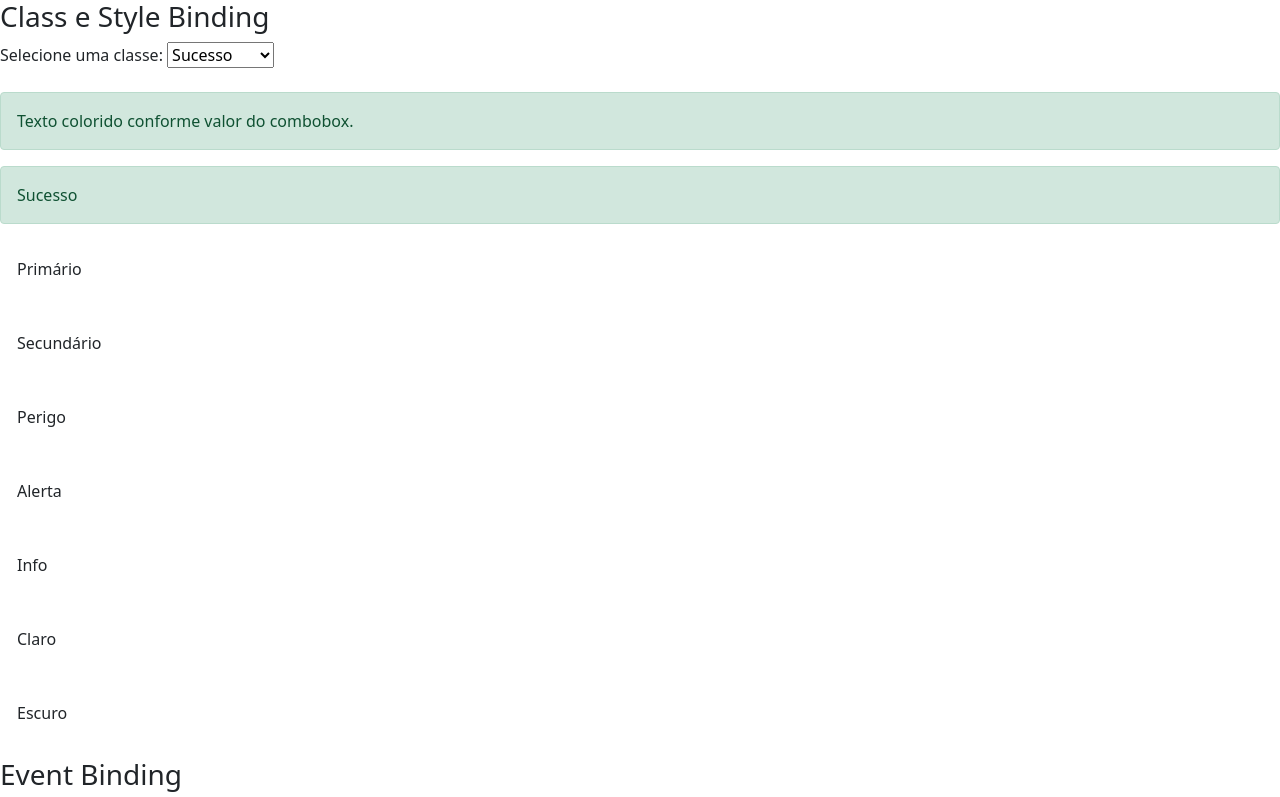
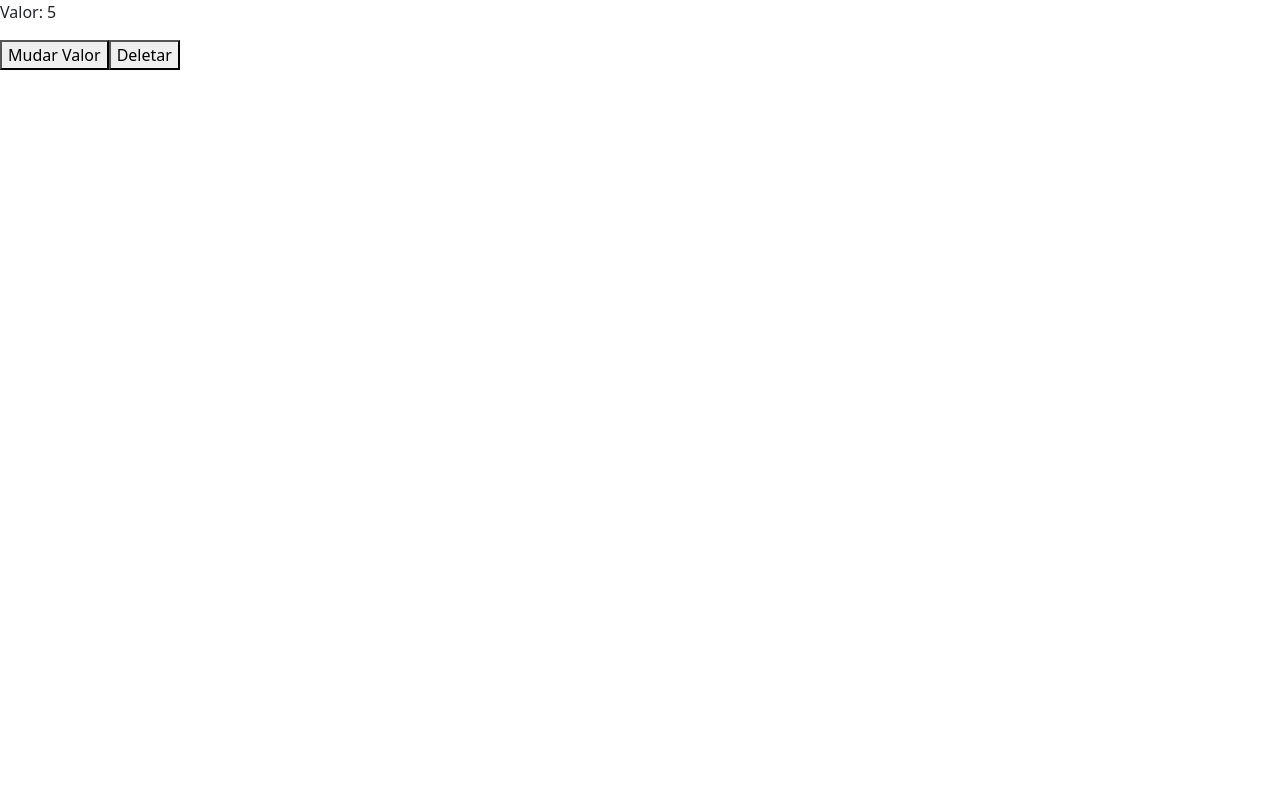
Before and after one commit to pedrovic7997/data-binding, an Angular app: page / in a window 1280 px wide. Shown: the top 797 px of the page. Built offline with nearby package versions, Linux system fonts and the light colour scheme.

Commit message:
Observando ciclo de vida de Components com eventos

```diff
--- a/src/app/app.component.html
+++ b/src/app/app.component.html
@@ -1 +1,4 @@
-<app-data-binding></app-data-binding>
+<app-ciclo [valorInicial]="valor" *ngIf="!deletarCiclo" ></app-ciclo>
+<button (click)="mudarValor()">Mudar Valor</button>
+<button (click)="destruirCiclo()">Deletar</button>
+<!-- <app-data-binding></app-data-binding> -->
--- a/src/app/app.component.ts
+++ b/src/app/app.component.ts
@@ -7,4 +7,17 @@
 })
 export class AppComponent {
   title = 'data-binding';
+
+  valor: number = 5;
+
+  deletarCiclo: boolean = false;
+
+  mudarValor(){
+    this.valor++;
+  }
+
+  destruirCiclo(){
+    this.deletarCiclo = true;
+  }
+
 }
--- a/src/app/app.module.ts
+++ b/src/app/app.module.ts
@@ -8,13 +8,15 @@
 import { MeuFormModule } from './meu-form/meu-form.module';
 import { InputPropertyComponent } from './input-property/input-property.component';
 import { OutputPropertyComponent } from './output-property/output-property.component';
+import { CicloComponent } from './ciclo/ciclo.component';
 
 @NgModule({
   declarations: [
     AppComponent,
     DataBindingComponent,
     InputPropertyComponent,
-    OutputPropertyComponent
+    OutputPropertyComponent,
+    CicloComponent
   ],
   imports: [
     BrowserModule,
--- /dev/null
+++ b/src/app/ciclo/ciclo.component.html
@@ -0,0 +1,3 @@
+<p>
+    Valor: {{ valorInicial }}
+</p>
--- /dev/null
+++ b/src/app/ciclo/ciclo.component.ts
@@ -0,0 +1,64 @@
+import {
+  AfterContentChecked,
+  AfterContentInit,
+  AfterViewChecked,
+  AfterViewInit,
+  Component,
+  DoCheck,
+  Input,
+  OnChanges,
+  OnDestroy,
+  OnInit } from '@angular/core';
+
+@Component({
+  selector: 'app-ciclo',
+  templateUrl: './ciclo.component.html',
+  styleUrls: ['./ciclo.component.css']
+})
+export class CicloComponent implements OnChanges, OnInit,
+  DoCheck, AfterContentInit, AfterContentChecked,
+  AfterViewInit, AfterViewChecked, OnDestroy {
+
+  @Input() valorInicial: number = 10;
+
+  constructor() {
+    this.log('construtor');
+  }
+
+  ngOnChanges() {
+    this.log('ngOnChanges');
+  }
+
+  ngOnInit() {
+    this.log('ngOnInit');
+  }
+
+  ngDoCheck() {
+    this.log('ngDoCheck');
+  }
+
+  ngAfterContentInit() {
+    this.log('ngAfterContentInit');
+  }
+
+  ngAfterContentChecked() {
+    this.log('ngAfterContentChecked');
+  }
+
+  ngAfterViewInit() {
+    this.log('ngAfterViewInit');
+  }
+
+  ngAfterViewChecked() {
+    this.log('ngAfterViewChecked');
+  }
+
+  ngOnDestroy() {
+    this.log('ngOnDestroy');
+  }
+
+  private log(hook: string) {
+    console.log(hook);
+}
+
+}
```
Also changed, not shown: src/app/ciclo/ciclo.component.css (added), 1 other file (tests, documents, lock files or other folders).
